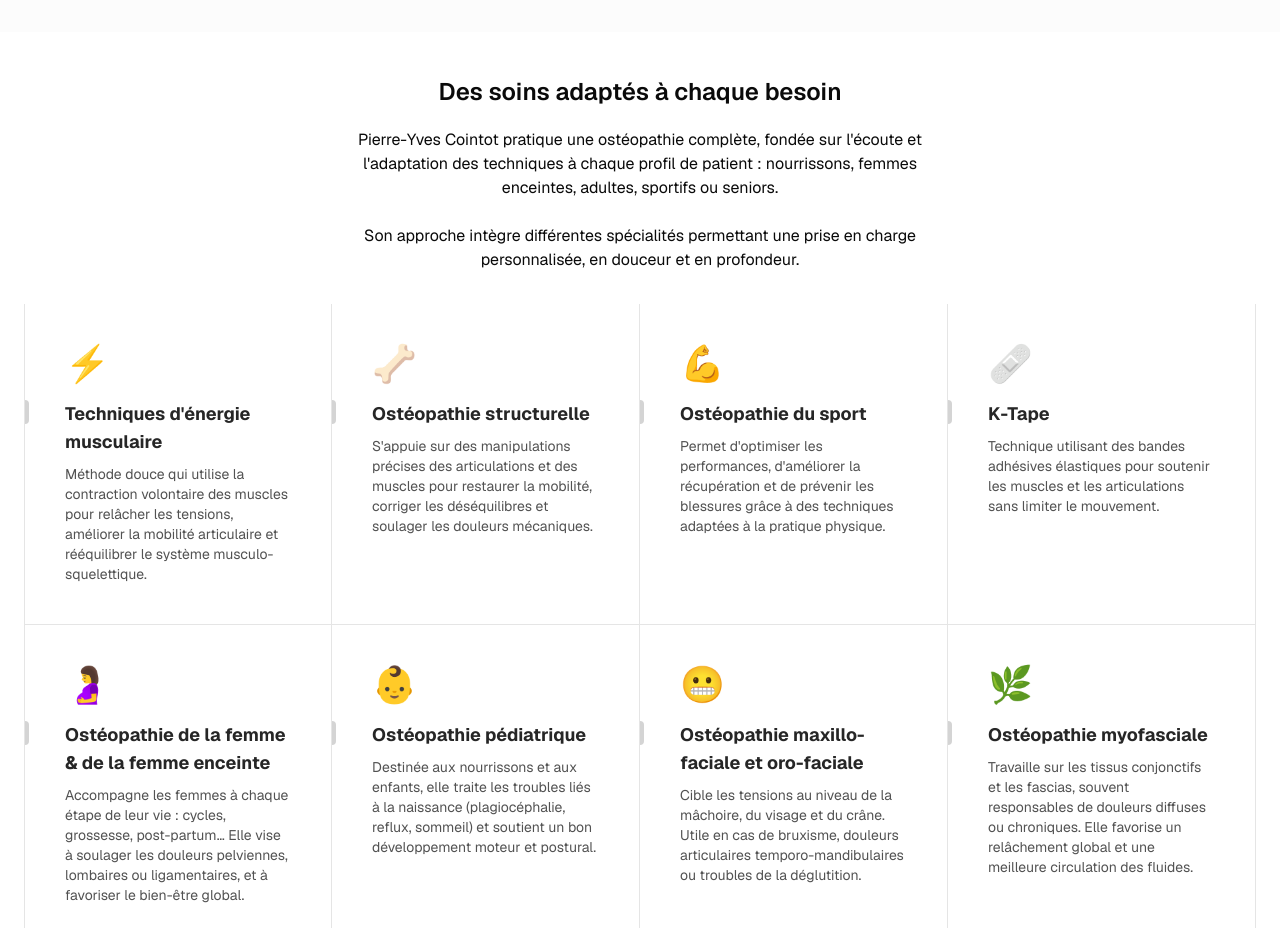
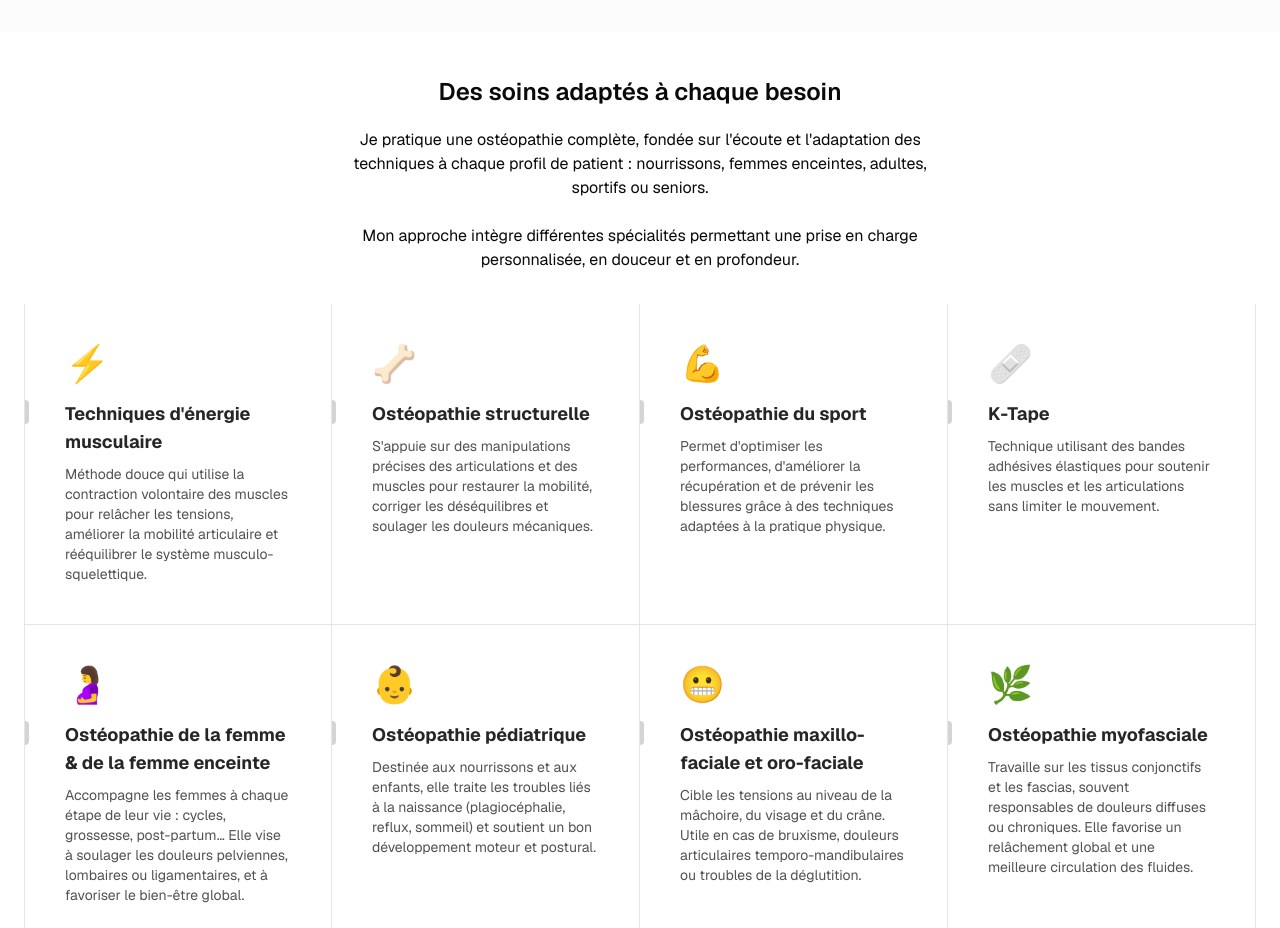
Before and after one commit to ele-cren/py-cointot, a Next.js app: page / in a window 1280 px wide. Shown: the part 840-1768 px from the top of the page. Built offline with nearby package versions, Linux system fonts and the light colour scheme.

Commit message:
Update Practices component to use first-person language for a more personal touch

```diff
--- a/app/(home)/Practices.tsx
+++ b/app/(home)/Practices.tsx
@@ -9,11 +9,11 @@ export function Practices() {
             Des soins adaptés à chaque besoin
           </h2>
           <p className="mx-auto max-w-full text-center text-base lg:max-w-1/2">
-            Pierre-Yves Cointot pratique une ostéopathie complète, fondée sur
-            l'écoute et l'adaptation des techniques à chaque profil de patient :
+            Je pratique une ostéopathie complète, fondée sur l'écoute et
+            l'adaptation des techniques à chaque profil de patient :
             nourrissons, femmes enceintes, adultes, sportifs ou seniors.
             <br />
-            <br /> Son approche intègre différentes spécialités permettant une
+            <br /> Mon approche intègre différentes spécialités permettant une
             prise en charge personnalisée, en douceur et en profondeur.
           </p>
         </div>
```
